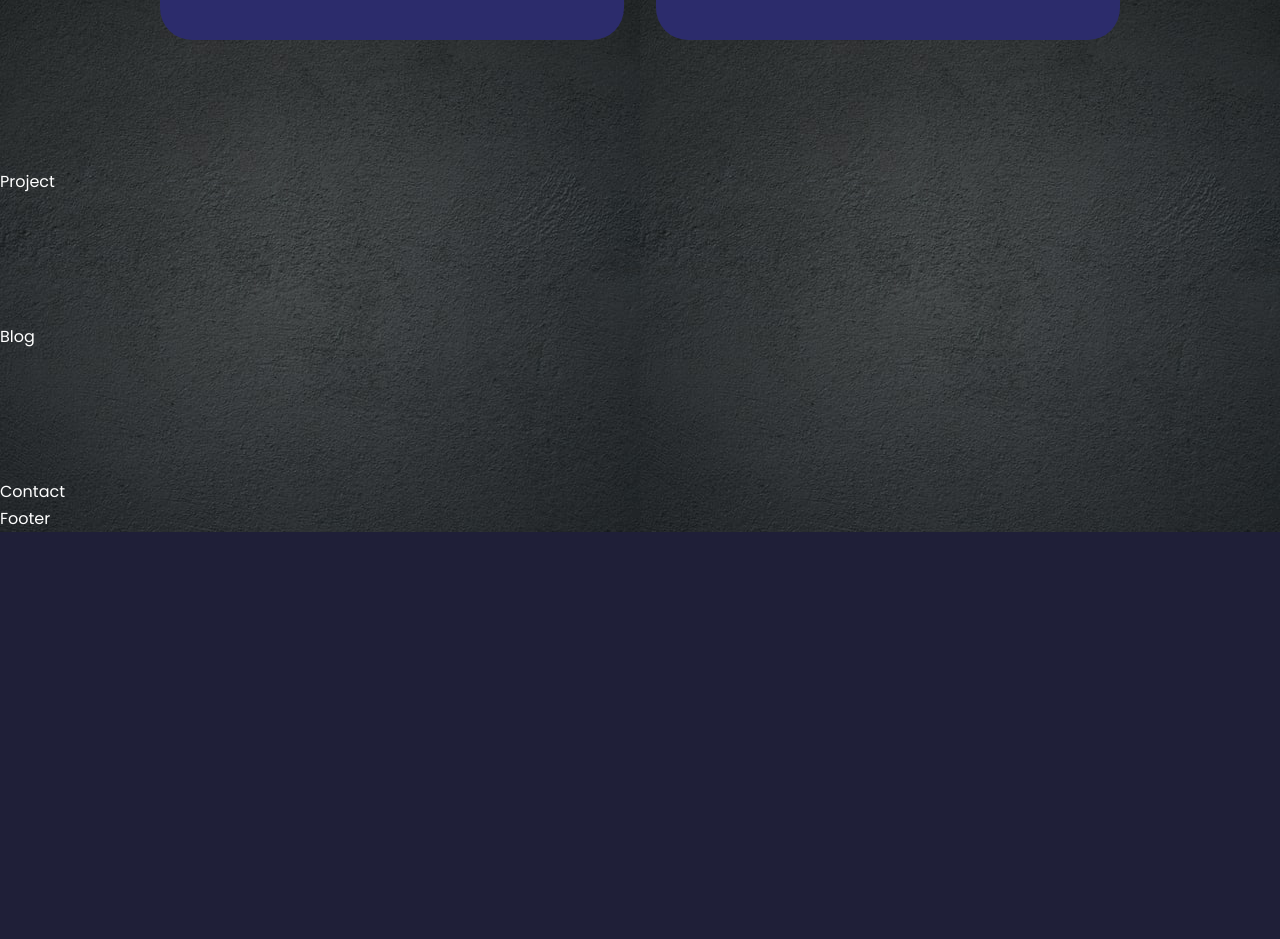
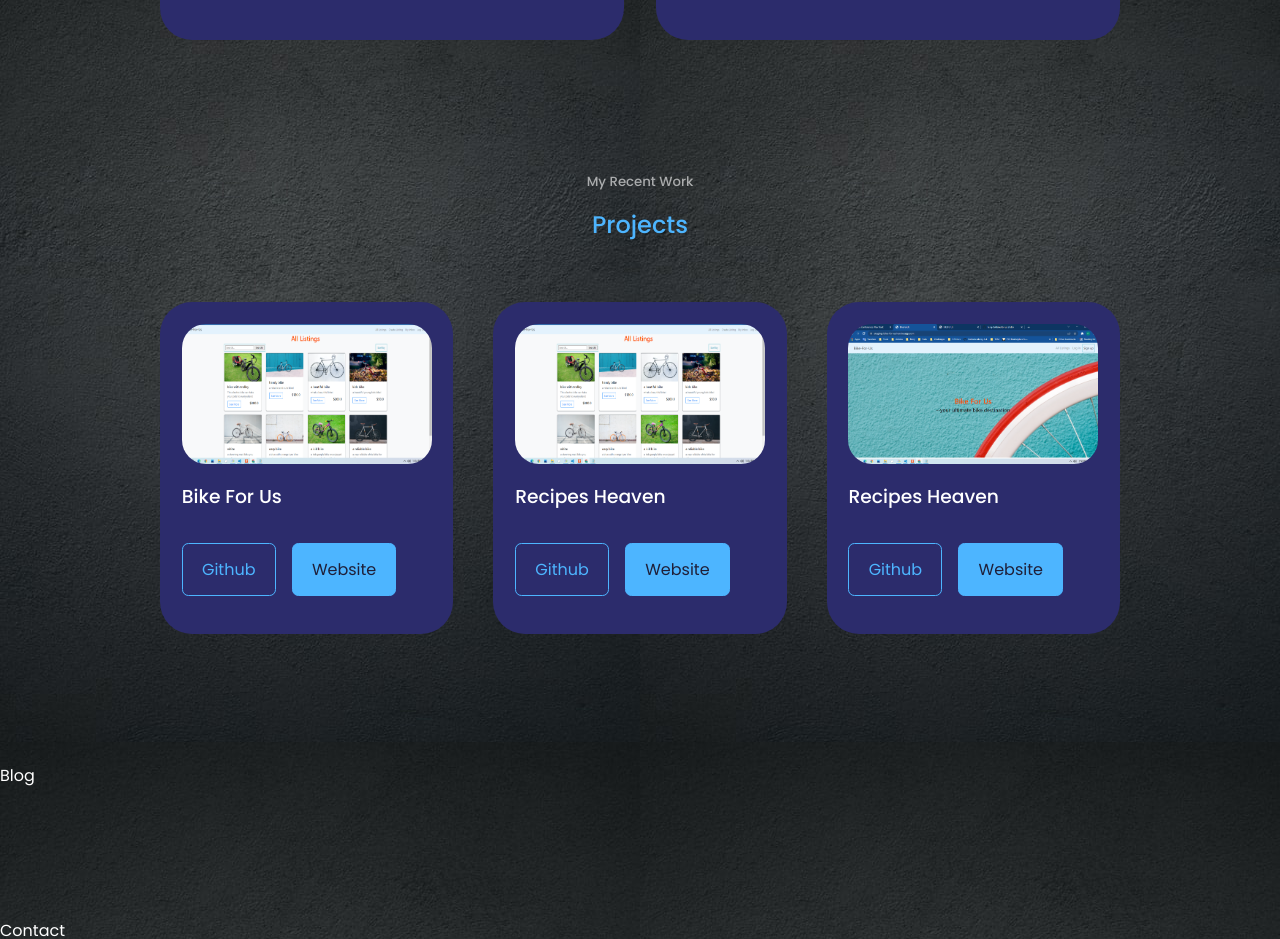
Before and after one commit to Feng-CA/react-portfolio-website, a React (Create React App) app: page / in a window 1280 px wide. Shown: the part 2138-3077 px from the top of the page. Before the commit the page ends 2670 px from the top, so only its background shows below. Built offline with nearby package versions, Linux system fonts and the light colour scheme.

Commit message:
creates project

```diff
--- a/src/components/project/Project.jsx
+++ b/src/components/project/Project.jsx
@@ -1,9 +1,47 @@
 import React from 'react'
 import './project.css'
+import PROJECT1 from '../../assets/project1.png'
+import PROJECT from '../../assets/project.png'
 
 const Project = () => {
   return (
-    <section id="project">Project</section>
+    <section id="project">
+      <h5>My Recent Work</h5>
+      <h2>Projects</h2>
+
+      <div className="container projects__container">
+        <article className="project__item">
+          <div className="project__item-image">
+            <img src={PROJECT1} alt="project-img" />
+          </div>
+          <h3>Bike For Us</h3>
+          <div className="project__item-cta">
+            <a href="https://github.com/Feng-CA/bike-for-us" className="btn" target='_blank' rel="noreferrer">Github</a>
+            <a href="https://bike-for-us.herokuapp.com" className="btn btn-primary">Website</a>
+          </div>
+        </article>
+        <article className="project__item">
+          <div className="project__item-image">
+            <img src={PROJECT1} alt="project-img" />
+          </div>
+          <h3>Recipes Heaven</h3>
+          <div className="project__item-cta">
+            <a href="https://github.com/Feng-CA/recipes-heaven" className="btn" target='_blank' rel="noreferrer">Github</a>
+            <a href="https://recipes-heaven.netlify.app" className="btn btn-primary">Website</a>
+          </div>
+        </article>
+        <article className="project__item">
+          <div className="project__item-image">
+            <img src={PROJECT} alt="project-img" />
+          </div>
+          <h3>Recipes Heaven</h3>
+          <div className="project__item-cta">
+            <a href="https://github.com/Feng-CA/recipes-heaven" className="btn" target='_blank' rel="noreferrer">Github</a>
+            <a href="https://recipes-heaven.netlify.app" className="btn btn-primary">Website</a>
+          </div>
+        </article>
+      </div>
+    </section>
   )
 }
 
--- a/src/components/project/project.css
+++ b/src/components/project/project.css
@@ -0,0 +1,49 @@
+.projects__container {
+    display: grid;
+    grid-template-columns: 1fr 1fr 1fr;
+    gap: 2.5rem;
+}
+
+.project__item {
+    background: var(--color-bg-variant);
+    padding: 1.3rem;
+    border-radius: 2rem;
+    border: 1px solid transparent;
+    transition: var(--transition);
+}
+
+.project__item:hover {
+    border-color: var(--color-primary-variant);
+    background: transparent;
+}
+
+.project__item-image {
+    /* margin-top: 2rem; */
+    border-radius: 1.5rem;
+    overflow: hidden;
+}
+
+.project__item h3 {
+    margin: 1.2rem 0 1rem;
+}
+
+.project__item-cta {
+    display: flex;
+    gap: 1rem;
+    margin-bottom: 1rem;
+}
+
+/* ============ MEDIA QUERIES (MEDIUM DEVICES) ============ */
+@media screen and (max-width: 1024px) {
+  .projects__container {
+    grid-template-columns: 1fr 1fr;
+    gap: 1.2rem;
+  }
+}
+/* ============ MEDIA QUERIES (SMALL DEVICES) ============ */
+@media screen and (max-width: 600px) {
+  .projects__container {
+    grid-template-columns: 1fr;
+    gap: 1rem;
+  }
+}
```
Also changed, not shown: src/assets/project.png (added), src/assets/project1.png (added).
